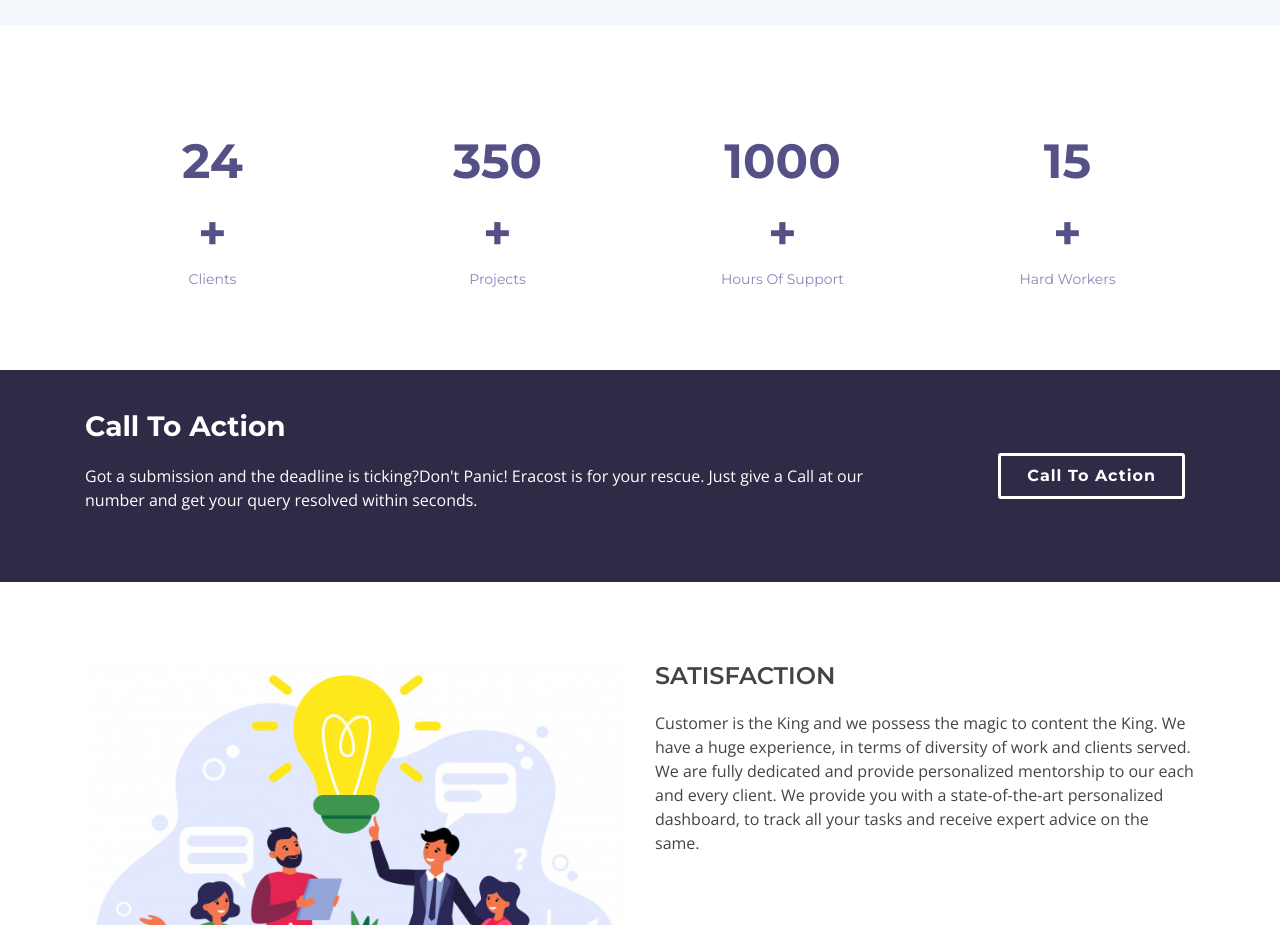
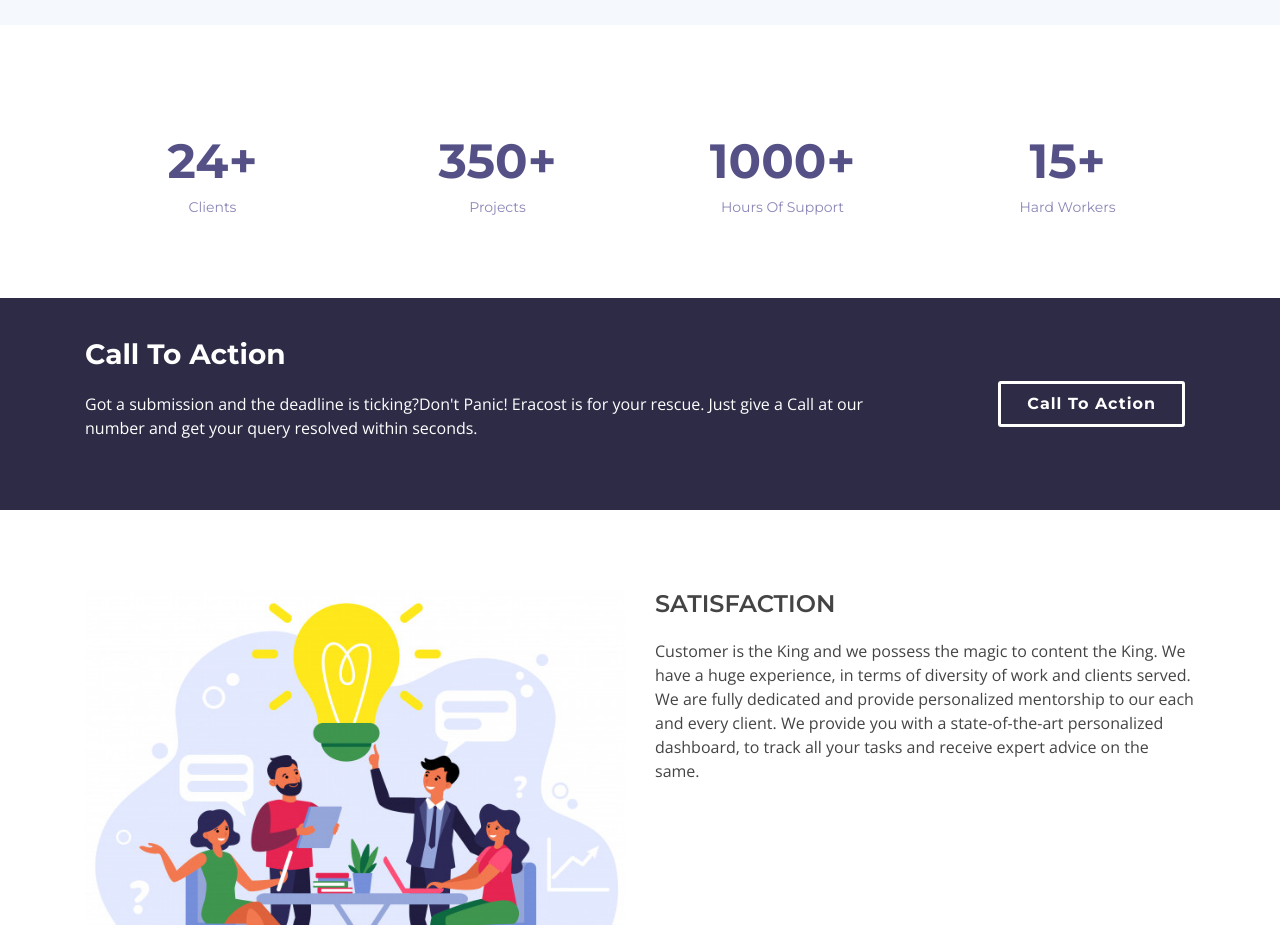
Before and after one commit to ritik-sys/startup, a plain HTML site: page index.html in a window 1280 px wide. Shown: the part 2140-3065 px from the top of the page. Drawn offline with nearby package versions, Linux system fonts and the light colour scheme; files whose address does not match are found by name.

Commit message:
counter removed

```diff
--- a/index.html
+++ b/index.html
@@ -255,22 +255,22 @@
         <div class="row counters">
 
           <div class="col-lg-3 col-6 text-center">
-            <span><span data-toggle="counter-up">24</span>+</span>
+            <span>24+</span>
             <p>Clients</p>
           </div>
 
           <div class="col-lg-3 col-6 text-center">
-            <span data-toggle="counter-up">350</span><span>+</span>
+            <span>350+</span>
             <p>Projects</p>
           </div>
 
           <div class="col-lg-3 col-6 text-center">
-            <span data-toggle="counter-up">1000</span><span>+</span>
+            <span>1000+</span>
             <p>Hours Of Support</p>
           </div>
 
           <div class="col-lg-3 col-6 text-center">
-            <span data-toggle="counter-up">15</span><span>+</span>
+            <span>15+</span>
             <p>Hard Workers</p>
           </div>
 
```
